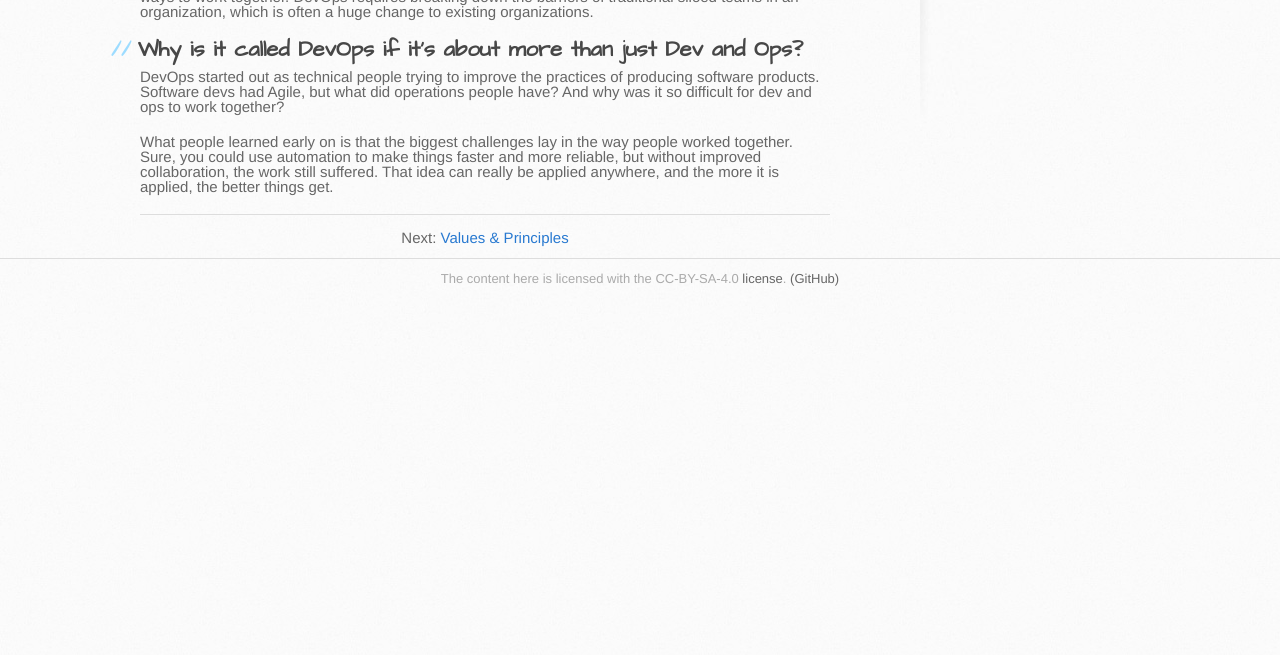
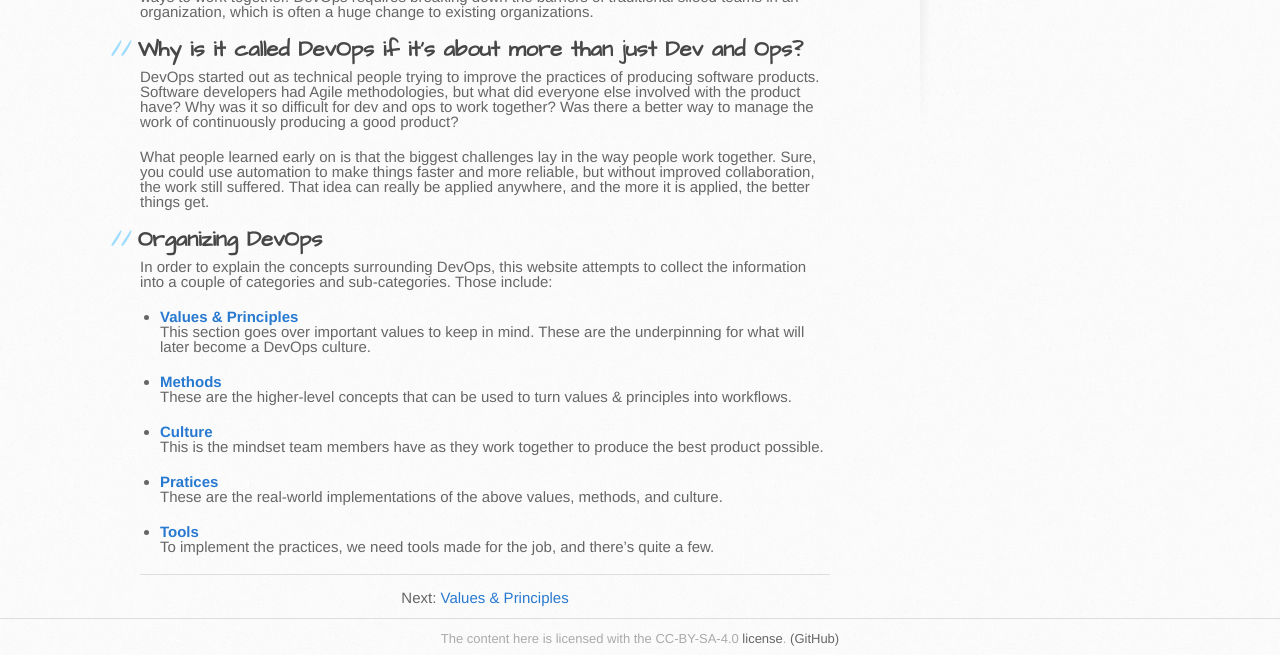
Before and after one commit to peterwwillis/devopsyoga-content, a Jekyll site: the page built from overview.md, in a window 1280 px wide, cut to the strip 514-1169 px from the top of the page. Built offline with Jekyll 4.4.1, drawn with Linux system fonts in a browser that asks for light colours; our own code applies the rules of GitHub Pages for plain Markdown files; before the commit the page ends 900 px from its top, so only the background shows below that.

Commit message:
Update some content

```diff
--- a/overview.md
+++ b/overview.md
@@ -14,6 +14,20 @@
 
 ## Why is it called DevOps if it's about more than just Dev and Ops?
 
-DevOps started out as technical people trying to improve the practices of producing software products. Software devs had Agile, but what did operations people have? And why was it so difficult for dev and ops to work together?
+DevOps started out as technical people trying to improve the practices of producing software products. Software developers had Agile methodologies, but what did everyone else involved with the product have? Why was it so difficult for dev and ops to work together? Was there a better way to manage the work of continuously producing a good product?
 
-What people learned early on is that the biggest challenges lay in the way people worked together. Sure, you could use automation to make things faster and more reliable, but without improved collaboration, the work still suffered. That idea can really be applied anywhere, and the more it is applied, the better things get.
+What people learned early on is that the biggest challenges lay in the way people work together. Sure, you could use automation to make things faster and more reliable, but without improved collaboration, the work still suffered. That idea can really be applied anywhere, and the more it is applied, the better things get.
+
+## Organizing DevOps
+
+In order to explain the concepts surrounding DevOps, this website attempts to collect the information into a couple of categories and sub-categories. Those include:
+
+ * <a href="./principles/" style="font-weight: bold">Values & Principles</a> <br /> This section goes over important values to keep in mind. These are the underpinning for what will later become a DevOps culture.
+
+ * <a href="./methods/" style="font-weight: bold">Methods</a> <br /> These are the higher-level concepts that can be used to turn values & principles into workflows.
+
+ * <a href="./culture/" style="font-weight: bold">Culture</a> <br /> This is the mindset team members have as they work together to produce the best product possible.
+
+ * <a href="./practices/" style="font-weight: bold">Pratices</a> <br /> These are the real-world implementations of the above values, methods, and culture.
+
+ * <a href="./tools/" style="font-weight: bold">Tools</a> <br /> To implement the practices, we need tools made for the job, and there's quite a few.
```
Also changed, not shown: methods/index.md (+22 -9 lines), practices/index.md (+1 -1 lines).
